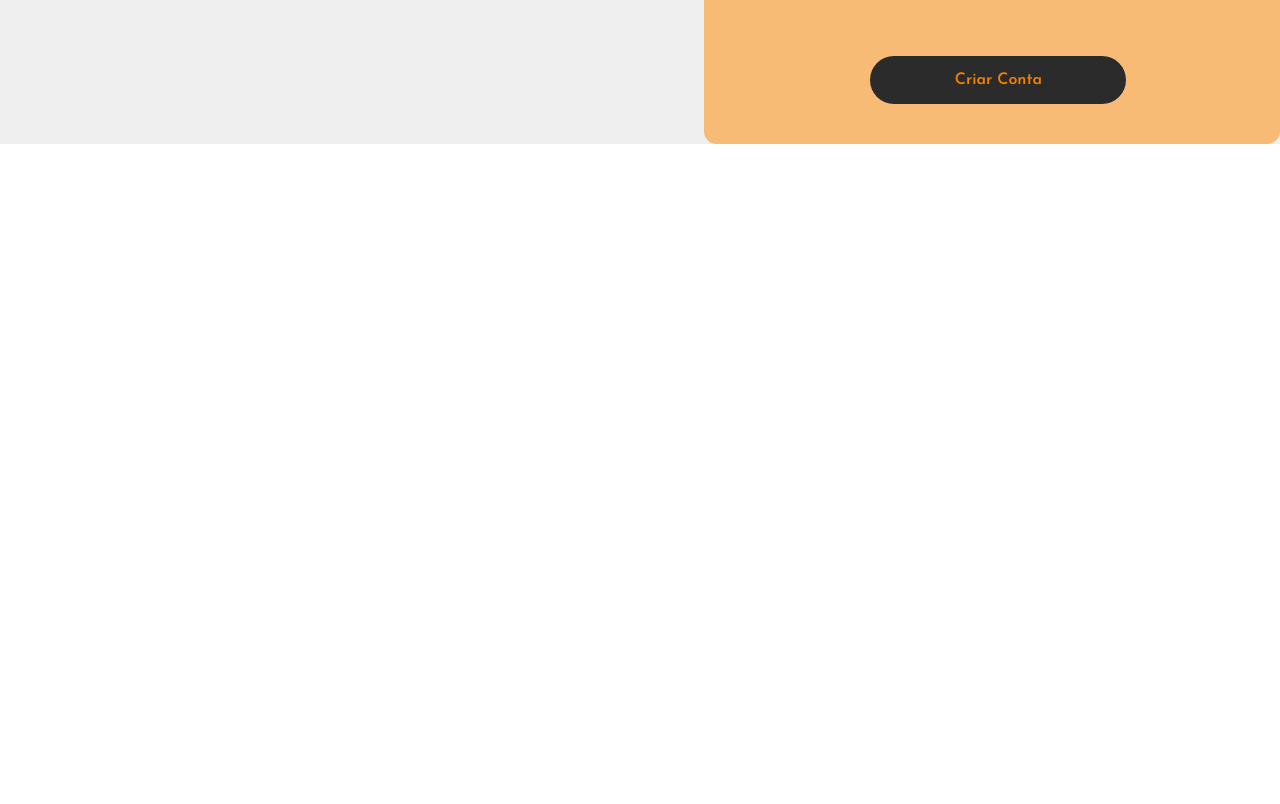
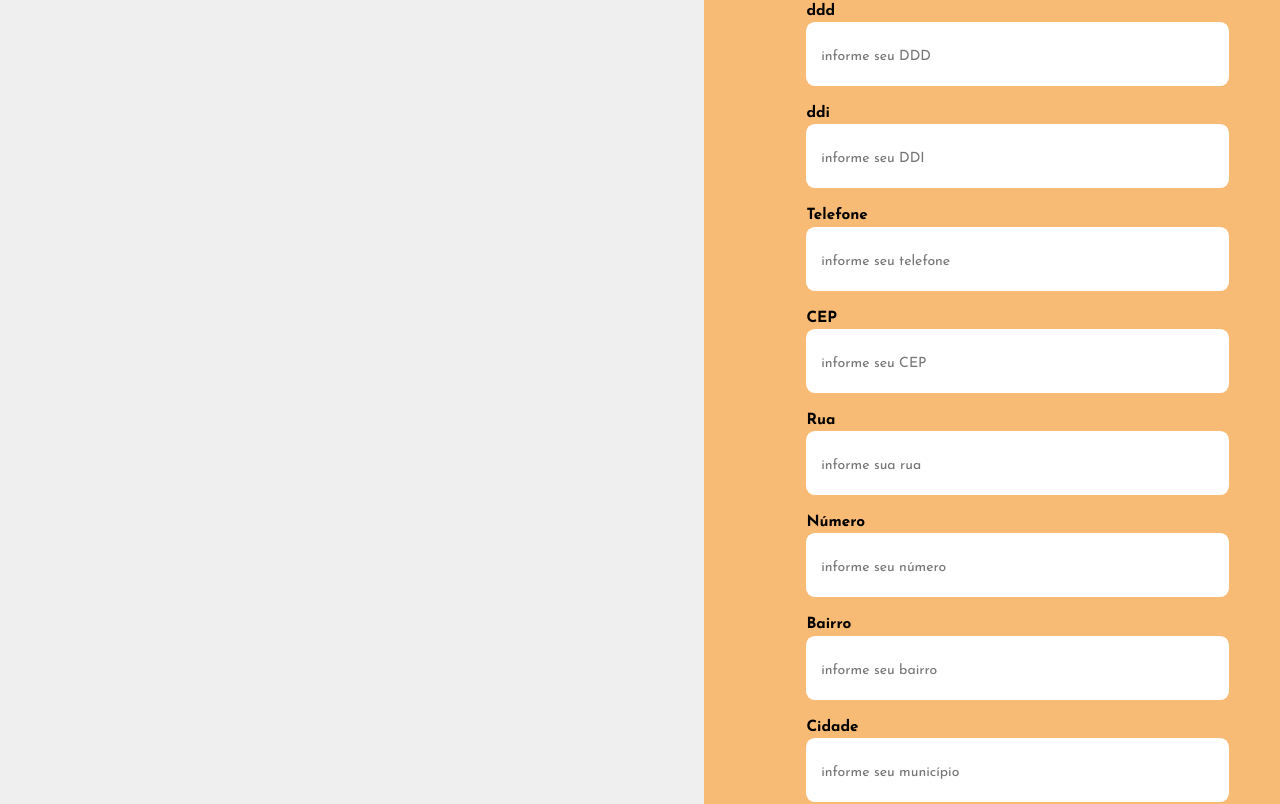
Before and after one commit to spricigom/BeatHub, a Vue app: page /Cadastro in a window 1280 px wide. Shown: the part 996-1800 px from the top of the page. Before the commit the page ends 1140 px from the top, so only its background shows below. Built offline with nearby package versions, Linux system fonts and the light colour scheme; a web font is replaced by a local one.

Commit message:
FEAT: inserção do v-model para os campos do cadastro #73

```diff
--- a/src/views/CadastroView.vue
+++ b/src/views/CadastroView.vue
@@ -1,30 +1,47 @@
 <script setup>
-import HeaderComponente from '@/components/HeaderComponente.vue';
-import { ref } from "vue";
-import { supabase } from "../lib/supabaseClient";
+import HeaderComponente from '@/components/HeaderComponente.vue'
+import { ref } from 'vue'
+import { supabase } from '../lib/supabaseClient'
 
 //------------------------criação variaveis reativas------------------------//
-const cpf = ref([]);
-const name = ref([]);
-const gender = ref([]);
-const email = ref([]);
-const datebirth = ref('');
-const phonenumber = ref('');
-const password = ref([]);
-const passwordconfirmation = ref([]);
-const message = ref('');
+const cpf = ref([])
+const name = ref([])
+const gender = ref([])
+const email = ref([])
+const datebirth = ref('')
+const phonenumber = ref('')
+const password = ref([])
+const passwordconfirmation = ref([])
+const message = ref('')
+
+const id = ref([])
+const ddi = ref('')
+const ddd = ref('')
+const telefone = ref('')
+
+const CEP = ref('')
+const rua = ref([])
+const num = ref('')
+const bairro = ref([])
+const cidade = ref([])
 
 const insertData = async () => {
-    if (!name.value || !cpf.value || !gender.value || !email.value ||
-        !datebirth.value || !phonenumber.value || !password.value || !passwordconfirmation.value) {
-        message.value = "Por favor, preencha todos os campos."
-        return;
+    if (
+        !name.value ||
+        !cpf.value ||
+        !gender.value ||
+        !email.value ||
+        !datebirth.value ||
+        !phonenumber.value ||
+        !password.value ||
+        !passwordconfirmation.value
+    ) {
+        message.value = 'Por favor, preencha todos os campos.'
+        return
     }
 
-    const { error: clientError } = await supabase
-        //alteração no nome
-        .from('cliente')
-        .insert([{
+    const { error: clientError } = await supabase.from('cliente').insert([
+        {
             cpf: cpf.value,
             name: name.value,
             gender: gender.value,
@@ -33,28 +50,22 @@ const insertData = async () => {
             password: password.value,
             passwordconfirmation: passwordconfirmation.value,
             phonenumber: phonenumber.value
-        }])
+        }
+    ])
     if (clientError) {
         console.error('Erro ao cadastrar cliente:', clientError.message)
         message.value = `Erro ao cadastrar cliente: ${clientError.message}`
         return
     }
 
-    const { error: telefoneError } = await supabase
-        .from(telefone)
-        .insert([{
+    const { error: telefoneError } = await supabase.from(telefone).insert([
+        {
             id: id.value,
             ddi: ddi.value,
             ddd: ddd.value,
-            telefone: telefone.value,
-        }]
-
-    )
-
-    const id = ref([]);
-    const ddi = ref('');
-    const ddd = ref('');
-    const telefone = ref('');
+            telefone: telefone.value
+        }
+    ])
 
     if (telefoneError) {
         console.error('Erro ao cadastrar telefone:', telefoneError.message)
@@ -63,36 +74,29 @@ const insertData = async () => {
     }
 
     if (!id.value || !ddi.value || !ddd.value || !telefone.value) {
-        message.value = "Por favor, preencha todos os campos."
+        message.value = 'Por favor, preencha todos os campos.'
         return
     }
 
-
-
     if (!CEP.value || !rua.value || !num.value || !bairro.value || !cidade.value) {
-        message.value = "Por favor, preencha todos os campos."
-        return;
+        message.value = 'Por favor, preencha todos os campos.'
+        return
     }
 
-    const { error: enderecoError } = await supabase
-        .from(endereco)
-        .insert([{
+    const { error: enderecoError } = await supabase.from('endereco').insert([
+        {
             CEP: CEP.value,
             rua: rua.value,
             num: num.value,
             bairro: bairro.value,
-            cidade: cidade.value,
-        }])
+            cidade: cidade.value
+        }
+    ])
+
     if (!CEP.value || !rua.value || !num.value || !bairro.value || !cidade.value) {
-        message.value = "Por favor, preencha todos os campos."
-        return;
-
-        const CEP = ref('');
-        const rua = ref([]);
-        const num = ref('');
-        const bairro = ref([]);
-        const cidade = ref([]);
-
+        message.value = 'Por favor, preencha todos os campos.'
+        return
+    }
 
     if (enderecoError) {
         console.error('Erro ao cadastrar endereço:', enderecoError.message)
@@ -100,12 +104,9 @@ const insertData = async () => {
         return
     }
 }
-}
-
 </script>
 
 <template>
-
     <HeaderComponente />
 
     <main>
@@ -113,103 +114,118 @@ const insertData = async () => {
             <div class="titulo">
                 <h1>FAÇA O SEU CADASTRO!</h1>
             </div>
-            <img src="@/assets/banda.png" alt="" id="banda">
+            <img src="@/assets/banda.png" alt="" id="banda" />
             <div class="Beat">
                 <h1>BEAT</h1>
             </div>
             <div class="Hub">
                 <h1>HUB</h1>
             </div>
-
         </div>
-
 
         <div class="direita">
             <form class="cadastro" @submit="insertData">
-
                 <div class="campo_cadastro nome">
                     <p class="titulo_cadastro" id="cabecalho">Nome completo</p>
-                    <input class="input" type="text" v-model="name" placeholder="insira seu nome">
+                    <input class="input" type="text" v-model="name" placeholder="insira seu nome" />
                 </div>
 
                 <div class="campo_cadastro data">
                     <p class="titulo_cadastro">Data de nascimento</p>
-                    <input class="input" type="date" v-model="datebirth" placeholder="insira sua data de nascimento">
+                    <input class="input" type="date" v-model="datebirth" placeholder="insira sua data de nascimento" />
                 </div>
 
                 <p>Genero</p>
 
-                <div class="genero" >
-
+                <div class="genero">
                     <div class="form-check">
-                        <input class="form-check-input" type="radio" v-model="gender" name="flexRadioDefault" id="flexRadioDefault1">
+                        <input class="form-check-input" type="radio" v-model="gender" name="flexRadioDefault"
+                            id="flexRadioDefault1" />
                         <label class="form-check-label" value="masculino" for="flexRadioDefault1">
                             Masculino
                         </label>
                     </div>
                     <div class="form-check">
-                        <input class="form-check-input" type="radio" v-model="gender" name="flexRadioDefault" id="flexRadioDefault2">
+                        <input class="form-check-input" type="radio" v-model="gender" name="flexRadioDefault"
+                            id="flexRadioDefault2" />
                         <label class="form-check-label" value="feminino" for="flexRadioDefault2">
                             Feminino
                         </label>
                     </div>
                     <div class="form-check">
-                        <input class="form-check-input" type="radio" v-model="gender"name="flexRadioDefault" id="flexRadioDefault2"
-                            checked>
+                        <input class="form-check-input" type="radio" v-model="gender" name="flexRadioDefault"
+                            id="flexRadioDefault2" checked />
                         <label class="form-check-label" value="prefiro não informar" for="flexRadioDefault2">
                             Prefiro não informar
                         </label>
-
                     </div>
-
-
-
-
                 </div>
-
-
 
                 <div class="campo_cadastro">
                     <p class="titulo_cadastro">CPF</p>
-                    <input class="input" type="number" v-model="cpf" placeholder="___.___.___-__">
+                    <input class="input" type="number" v-model="cpf" placeholder="___.___.___-__" />
                 </div>
                 <div class="campo_cadastro">
                     <p class="titulo_cadastro">Telefone</p>
-                    <input class="input" type="number" v-model="phonenunber" placeholder="(__) _____-____">
+                    <input class="input" type="number" v-model="phonenunber" placeholder="(__) _____-____" />
                 </div>
                 <div class="campo_cadastro">
                     <p class="titulo_cadastro">E-mail</p>
-                    <input class="input" type="email" v-model="email" placeholder="Ex: joaozinho@gmail.com">
+                    <input class="input" type="email" v-model="email" placeholder="Ex: joaozinho@gmail.com" />
                 </div>
                 <div class="campo_cadastro">
                     <p class="titulo_cadastro">Senha</p>
-                    <input class="input" type="password" v-model="password">
+                    <input class="input" type="password" v-model="password" />
                 </div>
                 <div class="campo_cadastro">
                     <p class="titulo_cadastro">Confirmação de Senha</p>
-                    <input class="input" type="password" v-model="passwordconfirmation">
+                    <input class="input" type="password" v-model="passwordconfirmation" />
                 </div>
 
+                <div class="campo_cadastro nome">
+                    <p class="titulo_cadastro">ddd</p>
+                    <input class="input" type="number" v-model="ddd" placeholder="informe seu DDD" />
+                </div>
 
+                <div class="campo_cadastro nome">
+                    <p class="titulo_cadastro">ddi</p>
+                    <input class="input" type="number" v-model="ddd" placeholder="informe seu DDI" />
+                </div>
 
+                <div class="campo_cadastro nome">
+                    <p class="titulo_cadastro">Telefone</p>
+                    <input class="input" type="number" v-model="telefone" placeholder="informe seu telefone" />
+                </div>
 
+                <div class="campo_cadastro nome">
+                    <p class="titulo_cadastro">CEP</p>
+                    <input class="input" type="number" v-model="CEP" placeholder="informe seu CEP" />
+                </div>
 
+                <div class="campo_cadastro nome">
+                    <p class="titulo_cadastro">Rua</p>
+                    <input class="input" type="text" v-model="rua" placeholder="informe sua rua" />
+                </div>
 
+                <div class="campo_cadastro nome">
+                    <p class="titulo_cadastro">Número</p>
+                    <input class="input" type="number" v-model="num" placeholder="informe seu número" />
+                </div>
 
+                <div class="campo_cadastro nome">
+                    <p class="titulo_cadastro">Bairro</p>
+                    <input class="input" type="text" v-model="bairro" placeholder="informe seu bairro" />
+                </div>
 
+                <div class="campo_cadastro nome">
+                    <p class="titulo_cadastro">Cidade</p>
+                    <input class="input" type="text" v-model="cidade" placeholder="informe seu município" />
+                </div>
 
                 <button type="submit">Criar Conta</button>
-
-
-
-
-
-
-
             </form>
         </div>
     </main>
-
 </template>
 
 <style scoped>
@@ -221,7 +237,6 @@ main {
     margin-top: -4vh;
     display: flex;
     background: #efefef;
-
 }
 
 /*estilos da esquerda */
@@ -280,8 +295,6 @@ main {
 
 /*estilos da esquerda */
 
-
-
 /*estilos da direita */
 .direita {
     background: #f8bb75;
@@ -300,7 +313,7 @@ main {
     border: none;
     height: 8vh;
     width: 15vw;
-    border-radius: .7vw;
+    border-radius: 0.7vw;
 }
 
 .direita ::placeholder {
@@ -313,7 +326,7 @@ main {
 .direita p {
     font-family: 'Josefin Sans', sans-serif;
     color: black;
-    margin-bottom: -.1vh;
+    margin-bottom: -0.1vh;
     font-weight: 650;
     font-size: 1.2vw;
 }
@@ -343,7 +356,7 @@ main {
 }
 
 .genero input {
-    background-color: #D9D9D9;
+    background-color: #d9d9d9;
 }
 
 .genero :checked {
@@ -358,7 +371,7 @@ label {
 
 button {
     border: 0;
-    background-color: #2C2B2B;
+    background-color: #2c2b2b;
     color: #f48200;
     width: 20vw;
     height: 6vh;
@@ -372,24 +385,19 @@ button {
 
 /*estilos da direita */
 
-
-
-
 /*estilos do header */
 .logo {
     width: 8vw;
     cursor: pointer;
     position: relative;
-    bottom: 15px
+    bottom: 15px;
 }
 
 header input {
-
     display: flex;
     position: relative;
     left: 7vw;
     bottom: 1.1vh;
-
 }
 
 .regiao {
```
Lines whose indentation alone changed are shown as unchanged.
